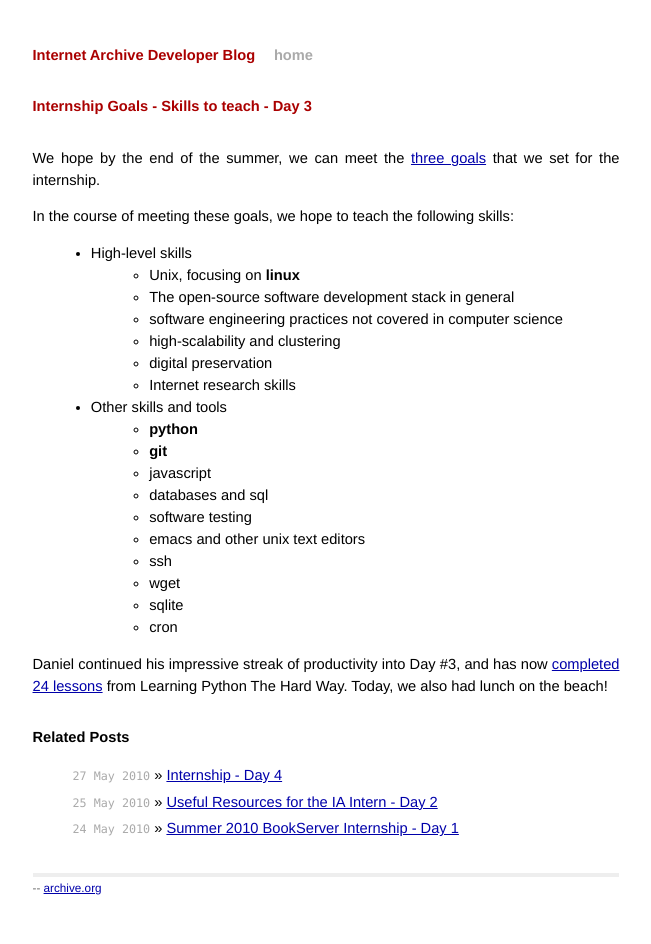
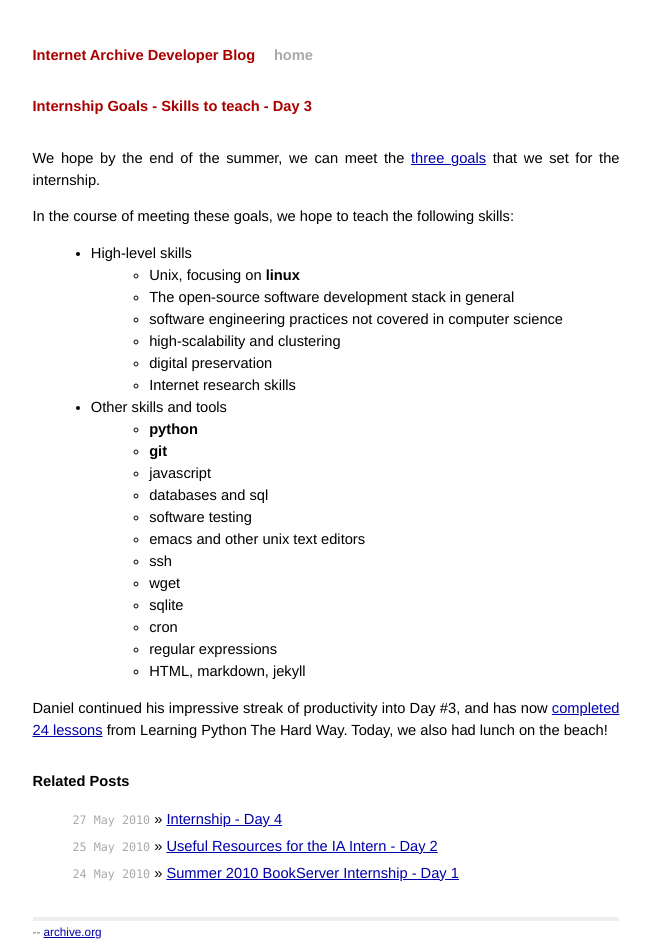
Before and after one commit to internetarchive/internetarchive.github.com, a Jekyll site: the page built from _posts/2010-05-26-internship-skills.md, in a window 1280 px wide. Shown: the whole page, without its empty margins (314-965 px from the left). Built offline with Jekyll 4.4.1, drawn with Linux system fonts in a browser that asks for light colours.

Commit message:
Updated internship skills

```diff
--- a/_posts/2010-05-26-internship-skills.md
+++ b/_posts/2010-05-26-internship-skills.md
@@ -29,6 +29,8 @@
     * wget
     * sqlite
     * cron
+    * regular expressions
+    * HTML, markdown, jekyll
 
 Daniel continued his impressive streak of productivity into Day #3, and has
 now [completed 24 lessons](http://github.com/dmontalvo/learningpython/) from
```
